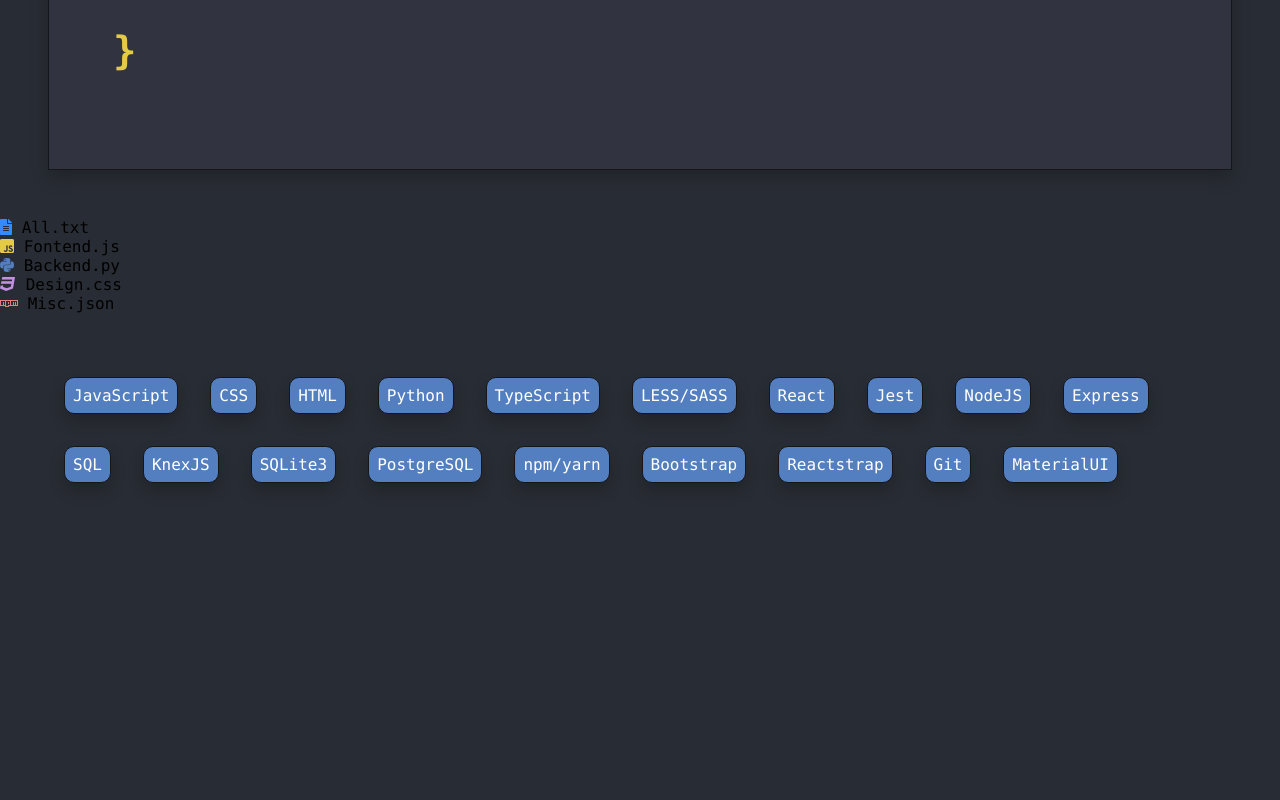
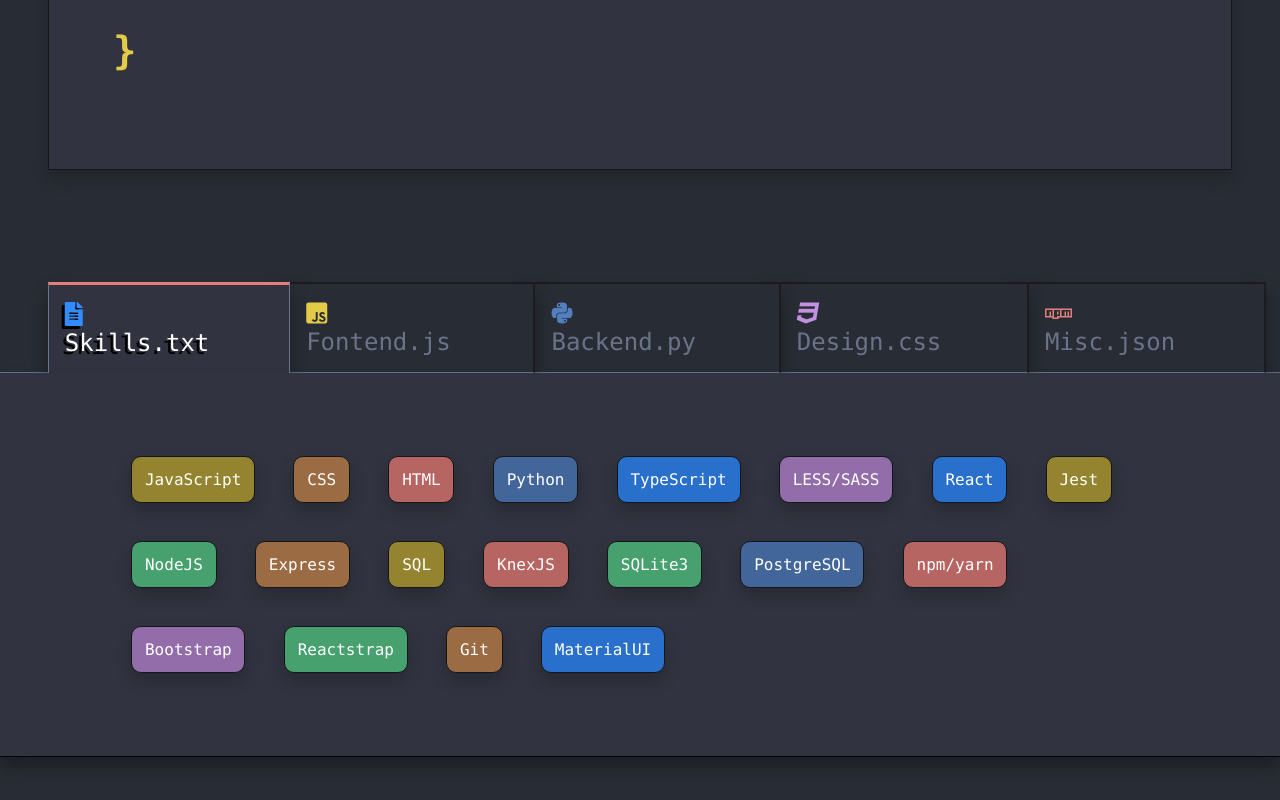
Before and after one commit to tatek1993/Portfolio, a React (Create React App) app: page / in a window 1280 px wide. Shown: the part 1304-2104 px from the top of the page. Before the commit the page ends 1851 px from the top, so only its background shows below. Built offline with nearby package versions, Linux system fonts and the light colour scheme.

Commit message:
skills section functioning, completed main styling for skills section

```diff
--- a/src/SASS/App.scss
+++ b/src/SASS/App.scss
@@ -11,20 +11,14 @@
 $red: #E37E7C;
 $purple: #C291E2;
 $bright-blue: rgb(51, 140, 255);
+$bg-color: #282c34;
+
+@function shade($color, $percentage) {
+  @return mix(black, $color, $percentage);
+}
 
 .App {
   text-align: center;
-}
-
-.App-logo {
-  height: 40vmin;
-  pointer-events: none;
-}
-
-@media (prefers-reduced-motion: no-preference) {
-  .App-logo {
-    animation: App-logo-spin infinite 20s linear;
-  }
 }
 
 .chevron {
@@ -34,10 +28,11 @@
   padding-top: .1em;
 }
 
+// ABOUT ME
+
 .about {
   padding: 4rem;
   margin: 3rem;
-
   text-align: left;
   background-color: $med-grey;
   color: white;
@@ -67,6 +62,8 @@
   border-left: 2px solid $bar-grey;
 }
 
+// HEADER
+
 .header {
   background-color: #282c34;
   /* min-height: 100vh; */
@@ -87,19 +84,6 @@
   min-width: 30%;
   /* margin: auto 0; */
   flex-direction: column;
-}
-
-.App-link {
-  color: #61dafb;
-}
-
-@keyframes App-logo-spin {
-  from {
-    transform: rotate(0deg);
-  }
-  to {
-    transform: rotate(360deg);
-  }
 }
 
 .main-flex {
@@ -129,6 +113,7 @@
 }
 
 .tate {
+  color: #E37E7C;
   /* font-weight: normal;
   text-shadow: -0.16rem  0.02rem rgba(0, 255, 242, 0.75),
                 0.16rem  0.02rem rgba(255, 13, 174, 0.8),
@@ -139,7 +124,6 @@
                -.3rem .3rem #1b1d24,
                -.2rem .2rem #1b1d24,
                -.1rem .1rem #1b1d24; */
-  color: #E37E7C;
 }
 
 .header-text {
@@ -150,15 +134,149 @@
   min-width: 15em;
 }
 
-/* .header-typed {
-  position: absolute;
-  width: 100%;
-} */
-
 .icon {
   size: 1.5em;
   color: rgb(51, 140, 255);
 }
+
+
+.dropbtn {
+  background-color: $med-grey;
+  color: white;
+  padding: 16px;
+  border: none;
+  cursor: pointer;
+  font-family: -apple-system, BlinkMacSystemFont, 'Consolas',
+  sans-serif;
+  font-size: 1.5rem;
+
+}
+
+.border-box {
+  box-shadow: 0px 8px 16px 0px rgba(0,0,0,0.2);
+  border: 1px solid #14161a;
+}
+/* The container <div> - needed to position the dropdown content */
+.dropdown {
+  position: relative;
+  display: inline-block;
+  margin-top: 8%;
+  background-color: $med-grey;
+  // box-shadow: 0px 8px 16px 0px rgba(0,0,0,0.2);
+  // border: 1px solid #14161a;
+}
+
+
+/* Dropdown Content (Hidden by Default) */
+.dropdown-content {
+  /* display: none; */
+  /* position: absolute; */
+  // background-color: #282c34;
+  margin: 0 0 5% 5%;
+  border-left: 2px solid $bar-grey;
+  font-size: 1.5rem;
+}
+
+/* Links inside the dropdown */
+.dropdown-content a {
+  color: white;
+  padding: 12px 16px;
+  text-decoration: none;
+  display: block;
+}
+
+/* Change color of dropdown links on hover */
+.dropdown-content a:hover {background-color: $hover;}
+
+// SKILLS
+
+.skills {
+  display: flex;
+  flex-wrap: wrap;
+  padding: 4rem 7rem;
+  background-color: $med-grey;
+  z-index: 20;
+  flex-direction: column;
+}
+
+.skill {
+  padding: .8rem;
+  margin: 1.2rem;
+  border-radius: 10px;
+
+
+  &.alive {
+    color: white;
+  }
+
+  &.dead {
+    background-color: $med-grey;
+    color: $bar-grey;
+    border-color: $bar-grey;
+  }
+}
+
+.skills-section{
+  display: flex;
+  flex-direction: column;
+  margin-top: 7em;
+  margin-bottom: 7em;
+  border-bottom: 1px solid black;
+
+}
+
+.skill-header {
+  display: flex;
+  width: 100%;
+}
+
+.left-spacer {
+  width: 3em;
+  border-bottom: 1px solid $bar-grey;
+
+}
+
+.right-spacer {
+  min-width: 1em;
+  flex: 1;
+  border-bottom: 1px solid $bar-grey;
+}
+
+.tab {
+  padding: 1rem;
+  padding-right: 3rem;
+  // border-top-left-radius: 10px;
+  // border-top-right-radius: 10px;
+  border: 2px solid mix(black, $dark-grey, 30%);
+  margin-right: -2px;
+  border-bottom: 1px solid $bar-grey;
+  color: $bar-grey;
+  background-color: $bg-color;
+  font-size: 1.5rem;
+  cursor: pointer;
+  border-collapse: collapse;
+  &:hover {
+    background-color: $med-grey;
+    color: $light-grey;
+  }
+
+}
+.active-tab {
+  color: white;
+  border-bottom: 0px;
+  border-left: 1px solid $bar-grey;
+  border-right: 1px solid $bar-grey;
+  border-top: 3px solid $red;
+  background-color: $med-grey;
+  text-shadow: -3px 3px black;
+}
+
+.box-shadow {
+  box-shadow: 0px 10px 16px 0px rgba(0, 0, 0, 0.329);
+
+}
+
+// COLOR CLASSES
 
 .red {
   color: $red;
@@ -189,103 +307,30 @@
 }
 
 .red-bg {
-  background-color: $red;
+  background-color: shade($red, 20%);
+
 }
 
 .purple-bg {
-  background-color: $purple;
+  background-color: shade($purple, 25%);
 }
 
 .yellow-bg {
-  background-color: $yellow;
+  background-color: shade($yellow, 35%);
 }
 
 .orange-bg {
-  background-color: $orange;
+  background-color: shade($orange, 35%);
 }
 
 .green-bg {
-  background-color: $green;
+  background-color: shade($green, 20%);
 }
 
 .blue-bg {
-  background-color: $blue;
+  background-color: shade($blue, 20%);
 }
 
 .bright-blue-bg {
-  background-color: $bright-blue;
+  background-color:shade($bright-blue, 20%);
 }
-
-.dropbtn {
-  background-color: $med-grey;
-  color: white;
-  padding: 16px;
-  border: none;
-  cursor: pointer;
-  font-family: -apple-system, BlinkMacSystemFont, 'Consolas',
-  sans-serif;
-
-
-}
-
-.border-box {
-  box-shadow: 0px 8px 16px 0px rgba(0,0,0,0.2);
-  border: 1px solid #14161a;
-}
-/* The container <div> - needed to position the dropdown content */
-.dropdown {
-  position: relative;
-  display: inline-block;
-  margin-top: 8%;
-  background-color: $med-grey;
-  // box-shadow: 0px 8px 16px 0px rgba(0,0,0,0.2);
-  // border: 1px solid #14161a;
-}
-
-/* Dropdown Content (Hidden by Default) */
-.dropdown-content {
-  /* display: none; */
-  /* position: absolute; */
-  // background-color: #282c34;
-  margin: 0 0 5% 5%;
-  border-left: 2px solid $bar-grey;
-  font-size: 1.5rem;
-
-
-}
-
-/* Links inside the dropdown */
-.dropdown-content a {
-  color: white;
-  padding: 12px 16px;
-  text-decoration: none;
-  display: block;
-}
-
-/* Change color of dropdown links on hover */
-.dropdown-content a:hover {background-color: $hover;}
-
-.skills {
-  display: flex;
-  flex-wrap: wrap;
-  margin: 3rem;
-}
-
-.skill {
-  padding: .5em;
-  margin: 1em;
-  border-radius: 10px;
-
-
-  &.alive {
-    color: white;
-    background-color: $blue;
-
-  }
-
-  &.dead {
-    background-color: $med-grey;
-    color: $bar-grey;
-    border-color: $bar-grey;
-  }
-}
--- a/src/components/skills.js
+++ b/src/components/skills.js
@@ -2,110 +2,156 @@
 
 const Skills = () => {
 
-
     const [selectedCategory, setSelectedCatagory] = useState('all');
-
-
 
     const skills = [
         {
             name: "JavaScript",
-            categories: ['frontend', 'backend', 'all']
+            categories: ['frontend', 'backend', 'all'],
+            color: ['yellow-bg']
         },
         {
             name: "CSS",
-            categories: ['frontend', 'design', 'all']
+            categories: ['frontend', 'design', 'all'],
+            color: ['orange-bg']
         },
         {
             name: "HTML",
-            categories: ['frontend', 'design', 'all']
+            categories: ['frontend', 'design', 'all'],
+            color: ['red-bg']
         },
         {
             name: "Python",
-            categories: ['backend', 'all']
+            categories: ['backend', 'all'],
+            color: ['blue-bg']
         },
         {
             name: "TypeScript",
-            categories: ['frontend', 'backend', 'all']
+            categories: ['frontend', 'backend', 'all'],
+            color: ['bright-blue-bg']
         },
         {
             name: "LESS/SASS",
-            categories: ['frontend', 'design', 'misc', 'all']
+            categories: ['frontend', 'design', 'misc', 'all'],
+            color: ['purple-bg']
         },
         {
             name: "React",
-            categories: ['frontend', 'backend', 'all']
+            categories: ['frontend', 'backend', 'all'],
+            color: ['bright-blue-bg']
         },
         {
             name: "Jest",
-            categories: ['frontend', 'backend', 'misc', 'all']
+            categories: ['frontend', 'backend', 'misc', 'all'],
+            color: ['yellow-bg']
         },
         {
             name: "NodeJS",
-            categories: ['backend', 'all']
+            categories: ['backend', 'all'],
+            color: ['green-bg']
         },
         {
             name: "Express",
-            categories: ['backend', 'all']
+            categories: ['backend', 'all'],
+            color: ['orange-bg']
         },
         {
             name: "SQL",
-            categories: ['backend', 'all']
+            categories: ['backend', 'all'],
+            color: ['yellow-bg']
         },
         {
             name: "KnexJS",
-            categories: ['backend', 'all']
+            categories: ['backend', 'all'],
+            color: ['red-bg']
         },
         {
             name: "SQLite3",
-            categories: ['backend', 'all']
+            categories: ['backend', 'all'],
+            color: ['green-bg']
         },
         {
             name: "PostgreSQL",
-            categories: ['backend', 'all']
+            categories: ['backend', 'all'],
+            color: ['blue-bg']
         },
         {
             name: "npm/yarn",
-            categories: ['misc', 'all']
+            categories: ['misc', 'all'],
+            color: ['red-bg']
         },
         {
             name: "Bootstrap",
-            categories: ['frontend', 'design', 'all']
+            categories: ['frontend', 'design', 'all'],
+            color: ['purple-bg']
         },
         {
             name: "Reactstrap",
-            categories: ['frontend', 'design', 'all']
+            categories: ['frontend', 'design', 'all'],
+            color: ['green-bg']
         },
         {
             name: "Git",
-            categories: ['misc', 'all']
+            categories: ['misc', 'all'],
+            color: ['orange-bg']
         },
         {
             name: "MaterialUI",
-            categories: ['frontend', 'design', 'all']
+            categories: ['frontend', 'design', 'all'],
+            color: ['bright-blue-bg']
         }
     ];
 
     return (
-        <div>
+        <div className="skills-section">
+
             <div className='skill-header'>
-                <div onClick={() => setSelectedCatagory('all')}><i class="fas fa-file-alt bright-blue" /> All.txt</div>
-                <div onClick={() => setSelectedCatagory('frontend')}><i class="fab fa-js-square yellow" /> Fontend.js</div>
-                <div onClick={() => setSelectedCatagory('backend')}><i class="fab fa-python blue" /> Backend.py</div>
-                <div onClick={() => setSelectedCatagory('design')}><i class="fab fa-css3 purple" /> Design.css</div>
-                <div onClick={() => setSelectedCatagory('misc')}><i class="fab fa-npm red" /> Misc.json</div>
+                <div className='left-spacer'></div>
+
+                <div className={`tab box-shadow ${selectedCategory == 'all' ? 'active-tab' : ''}`}
+                    style={{ zIndex: selectedCategory == 'all' ? 10 : 9 }}
+                    onClick={() => setSelectedCatagory('all')}>
+                    <i class="fas fa-file-alt bright-blue" /> Skills.txt
                 </div>
-            <div className='skills'>
+                <div className={`tab box-shadow ${selectedCategory == 'frontend' ? 'active-tab' : ''}`}
+                    style={{ zIndex: selectedCategory == 'frontend' ? 10 : 8 }}
+                    onClick={() => setSelectedCatagory('frontend')}>
+                    <i class="fab fa-js-square yellow" /> Fontend.js
+                </div>
+                <div className={`tab box-shadow ${selectedCategory == 'backend' ? 'active-tab' : ''}`}
+                    style={{ zIndex: selectedCategory == 'backend' ? 10 : 7 }}
+                    onClick={() => setSelectedCatagory('backend')}>
+                    <i class="fab fa-python blue" /> Backend.py
+                </div>
+                <div className={`tab box-shadow ${selectedCategory == 'design' ? 'active-tab' : ''}`}
+                    style={{ zIndex: selectedCategory == 'design' ? 10 : 6 }}
+                    onClick={() => setSelectedCatagory('design')}>
+                    <i class="fab fa-css3 purple" /> Design.css
+                </div>
+                <div className={`tab box-shadow ${selectedCategory == 'misc' ? 'active-tab' : ''}`}
+                    style={{ zIndex: selectedCategory == 'misc' ? 10 : 5 }}
+                    onClick={() => setSelectedCatagory('misc')}>
+                    <i class="fab fa-npm red" /> Misc.json
+                </div>
+
+                <div className='right-spacer'></div>
+            </div>
+            <div className='skills box-shadow'>
+                <div style={{ display: 'flex', flexWrap: 'wrap' }}>
                     {
                         skills.filter(x => x.categories.includes(selectedCategory))
-                        .map(x => (<div className="skill border-box alive">{x.name}</div>))
+                            .map(x => (<div className={`skill border-box alive ${x.color}`}>{x.name}</div>))
                     }
+                </div>
+
+                <div style={{ display: 'flex', flexWrap: 'wrap' }}>
                     {
                         skills.filter(x => !x.categories.includes(selectedCategory))
                             .map(x => (<div className="skill border-box dead">{x.name}</div>))
                     }
                 </div>
             </div>
+        </div >
 
     );
 };
```
Lines whose indentation alone changed are shown as unchanged.
